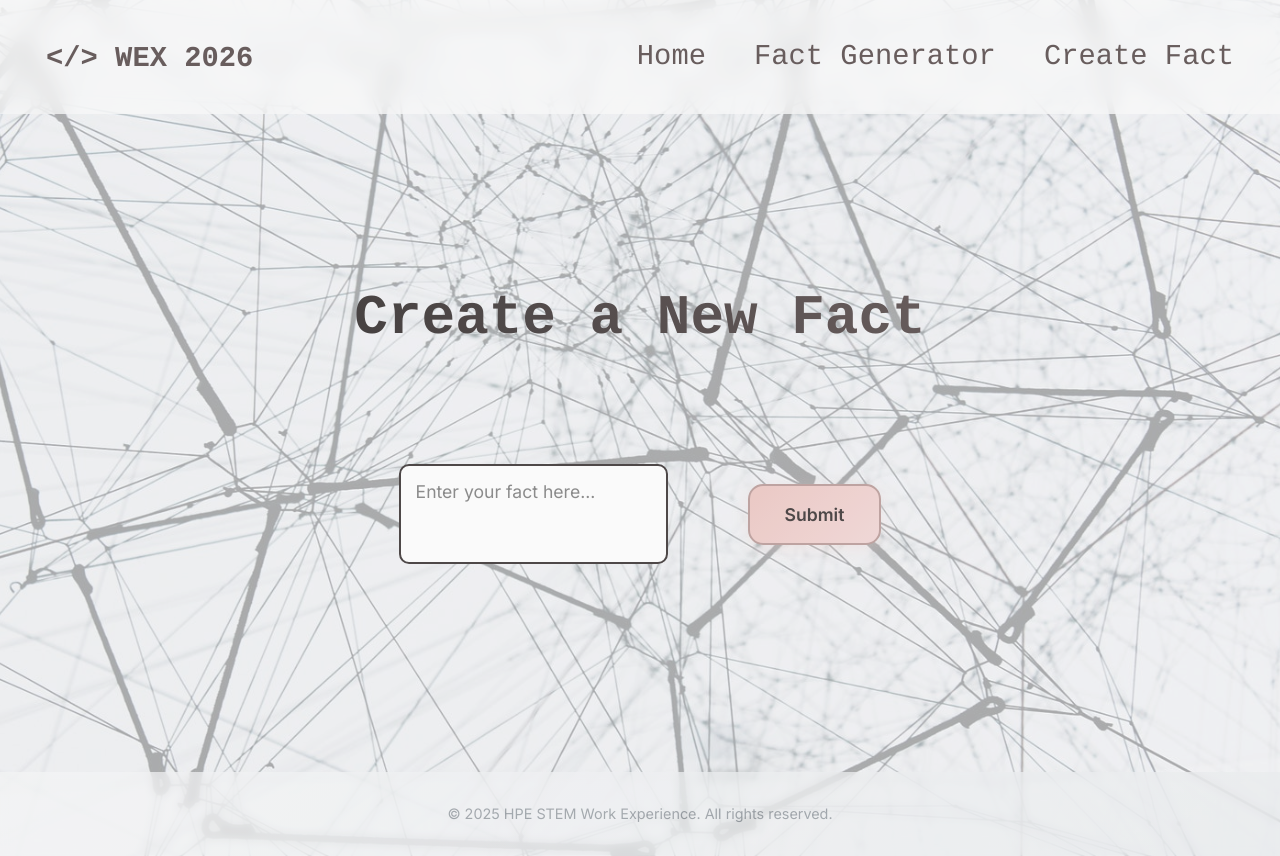
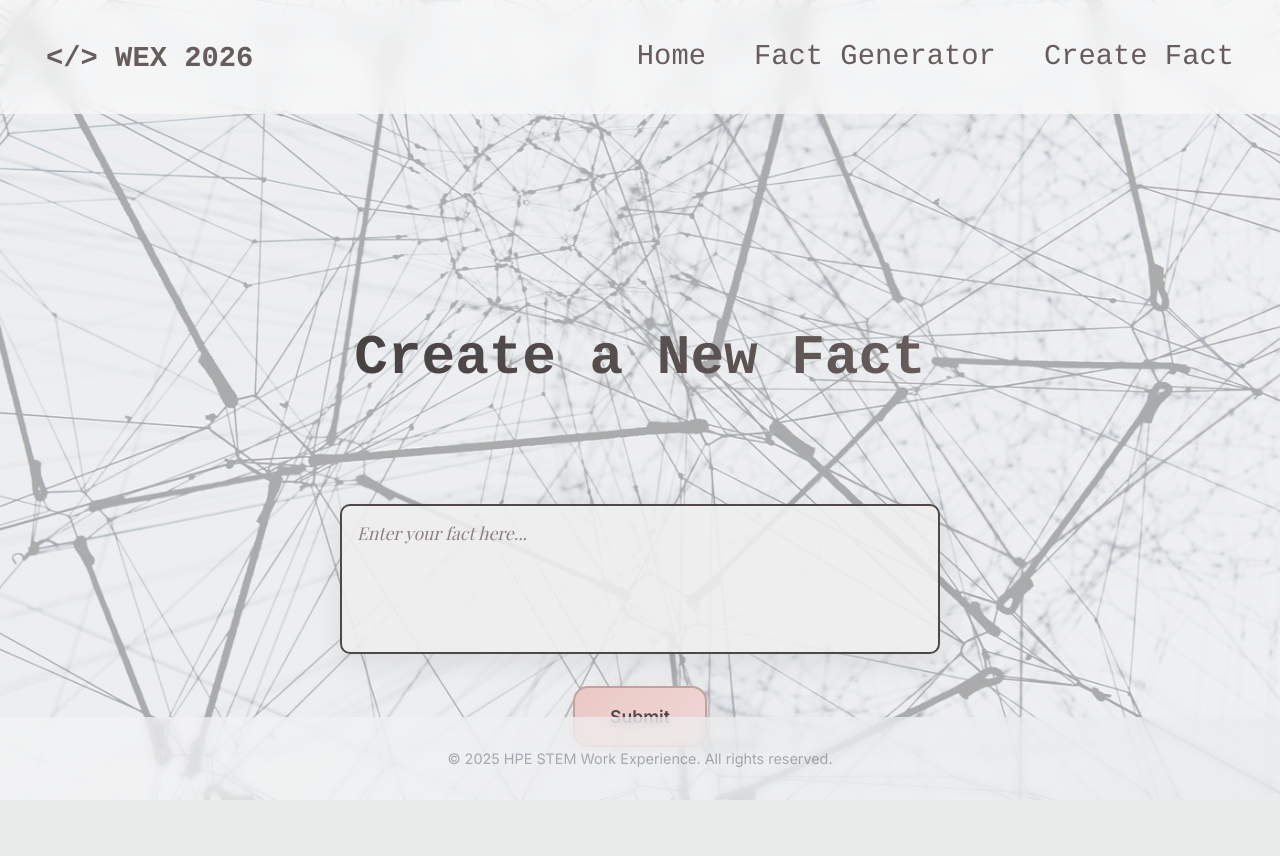
Before and after one commit to jasmine-smith8/stem-project-walkthrough, a Flask app: page /create in a window 1280 px wide. After the commit the page ends 800 px from the top, so only its background shows below. Run offline with Flask 3, Linux system fonts and the light colour scheme.

Commit message:
Changes from PR comments

```diff
--- a/static/css/styles.css
+++ b/static/css/styles.css
@@ -132,7 +132,7 @@ body {
 .main-container {
     text-align: center;
     display: flex;
-    margin: 20vh 0;
+    margin: 25vh 0;
     flex-direction: column;
     align-items: center;
     justify-content: space-evenly;
@@ -223,24 +223,22 @@ body {
     color: #1d1717;
 }
 
+.fact-container + button {
+    margin-top: 2rem;
+}
+
 .create-fact-container {
     padding: 3rem 0;
     transition: all 0.3s ease;
     animation: fadeInUp var(--animation-duration) ease-out 0.9s both;
-}
-
-.create-fact-container form {
-    display: flex;
-    flex-direction: row;
-    align-items: stretch;
-    gap: 5rem;
-    max-width: 800px;
-    margin: 0 auto;
+    width: 100%;
 }
 
 .create-fact-container textarea {
     flex: 1;
-    height: 100px;
+    height: 150px;
+    width: 80%;
+    max-width: 600px;
     padding: 15px;
     font-size: 1.1rem;
     border: 2px solid #292121;
@@ -248,6 +246,17 @@ body {
     font-family: 'Inter', sans-serif;
     transition: all 0.3s ease;
     resize: none;
+    background-color: rgba(241, 241, 241, 0.9);
+    backdrop-filter: blur(50px);
+    box-shadow: 0 8px 32px rgba(0, 0, 0, 0.1);
+    margin: 0 auto 2rem auto;
+    display: block;
+}
+
+.create-fact-container textarea::placeholder {
+    color: #776767;
+    font-family: 'Playfair Display', serif;
+    font-style: italic;
 }
 
 .create-fact-container .fact-generator-button {
@@ -267,7 +276,7 @@ footer {
     background: linear-gradient(135deg, #f8f9fa, #e9ecef);
     padding: 30px 0;
     text-align: center;
-    position: relative;
+    position: absolute;
     bottom: 0;
     left: 0;
     width: 100%;
--- a/templates/create.html
+++ b/templates/create.html
@@ -11,7 +11,8 @@
 
         <div class="main-container">
             <h1>Create a New Fact</h1>
-            <div class="create-fact-container">
+
+            <div class="create-fact-container" id="createForm">
                 <form action="/create" method="POST">
                     <textarea name="fact_text" placeholder="Enter your fact here..." required></textarea>
                     <button type="submit" class="fact-generator-button">Submit</button>
@@ -19,9 +20,12 @@
             </div>
 
             {% if random_fact %}
-            <div class="fact-container">
-                <p>New fact created:</p>
-                <strong>{{ random_fact }}</strong>
+            <div id="factDisplay">
+                <div class="fact-container">
+                    <p>New fact created:</p>
+                    <strong>{{ random_fact }}</strong>
+                </div>
+                <button type="button" class="fact-generator-button" onclick="showCreateForm()">Create New Fact</button>
             </div>
             {% endif %}
         </div>
@@ -29,5 +33,29 @@
         <!-- Footer -->
         {% include './partials/footer.html' %}
     </div>
+
+    <script>
+        document.addEventListener('DOMContentLoaded', function() {
+            const factDisplay = document.getElementById('factDisplay');
+            const createForm = document.getElementById('createForm');
+
+            if (factDisplay) {
+                createForm.style.display = 'none';
+                factDisplay.style.display = 'block';
+            }
+        });
+
+        function showCreateForm() {
+            const factDisplay = document.getElementById('factDisplay');
+            const createForm = document.getElementById('createForm');
+            const textarea = createForm.querySelector('textarea');
+
+            factDisplay.style.display = 'none';
+            createForm.style.display = 'block';
+
+            textarea.value = '';
+            textarea.focus();
+        }
+    </script>
 </body>
 </html>
```
